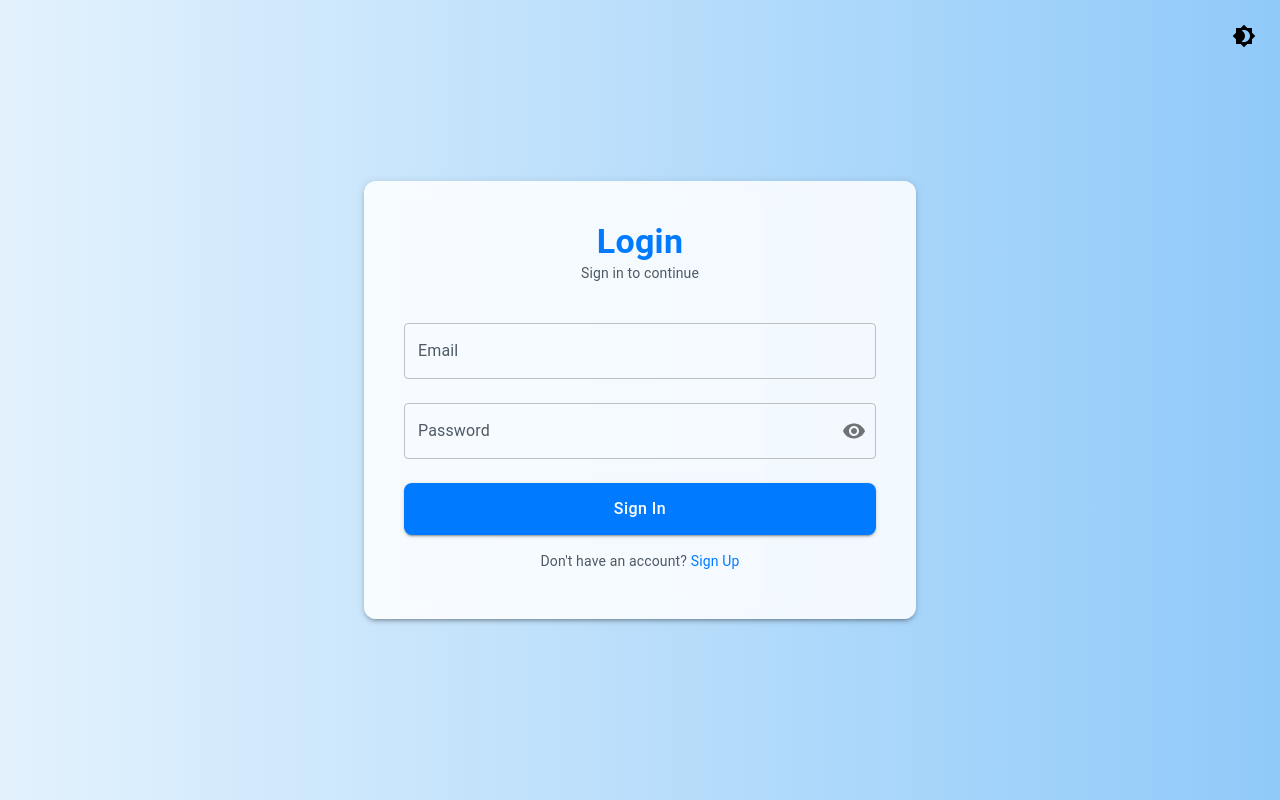
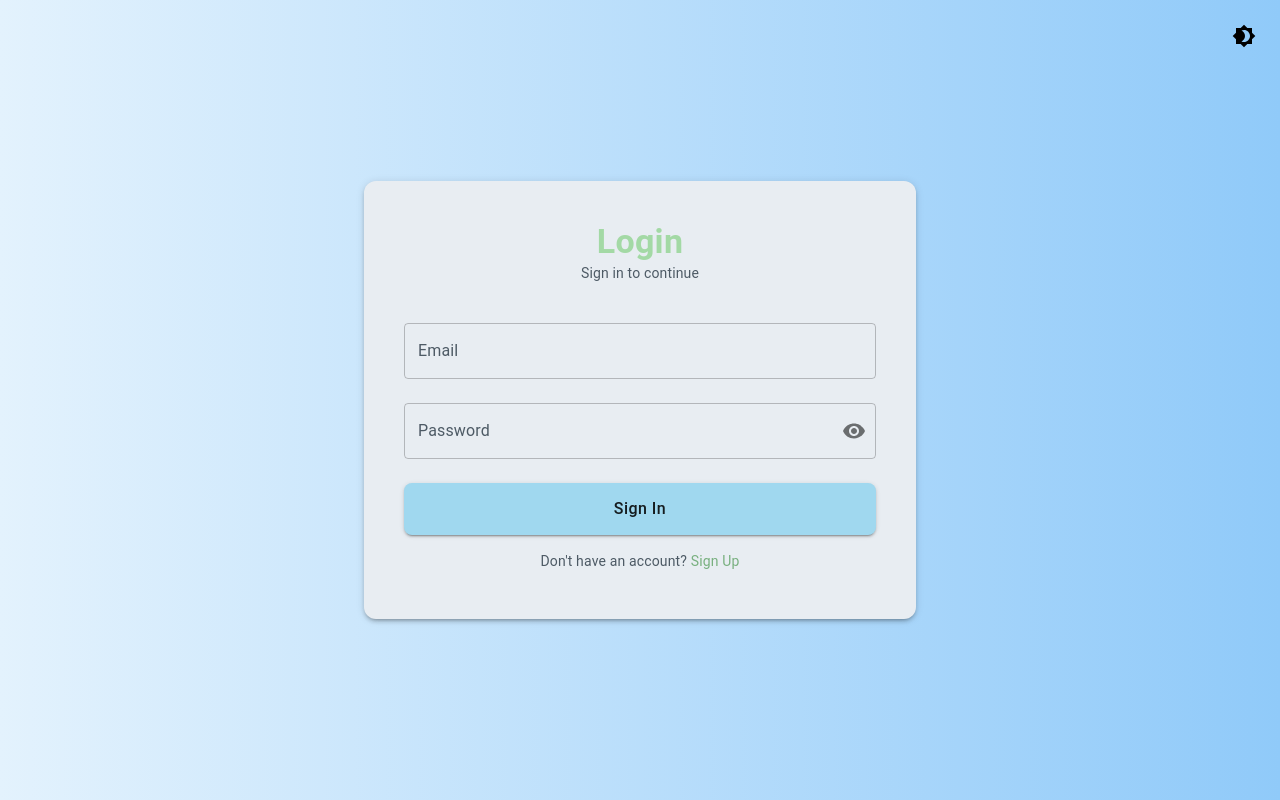
Before and after one commit to PietroDeBianchi/ReactVite-FE-Yarn, a React (Vite) app: page / in a window 1280 px wide. Built offline with nearby package versions, Linux system fonts and the light colour scheme.

Commit message:
fix: :lipstick:

```diff
--- a/src/pages/dashboard/Dashboard.tsx
+++ b/src/pages/dashboard/Dashboard.tsx
@@ -32,7 +32,7 @@ const Dashboard = () => {
                         width: 90,
                         height: 90,
                         margin: '0 auto',
-                        bgcolor: theme.palette.primary.light,
+                        bgcolor: theme.palette.primary.dark,
                         fontSize: '2rem',
                     }}
                 >
--- a/src/pages/login/Login.tsx
+++ b/src/pages/login/Login.tsx
@@ -65,14 +65,14 @@ const Login = () => {
                         borderRadius: 3,
                         boxShadow: 3,
                         backdropFilter: 'blur(10px)',
-                        backgroundColor: theme.palette.mode === 'light' ? 'rgba(255, 255, 255, 0.85)' : 'rgba(38, 50, 56, 0.85)',
+                        backgroundColor: theme.palette.background.paper,
                         transition: 'background-color 0.3s ease-in-out',
                     }}
                 >
                     <CardContent>
                         {/* Titolo */}
                         <Box sx={{ textAlign: 'center', mb: 3 }}>
-                            <Typography variant='h4' fontWeight='bold' color='primary'>
+                            <Typography variant='h4' fontWeight='bold' color='secondary'>
                                 Login
                             </Typography>
                             <Typography variant='body2' color='text.secondary'>
@@ -141,7 +141,7 @@ const Login = () => {
                                 to='/register'
                                 style={{
                                     textDecoration: 'none',
-                                    color: theme.palette.primary.main,
+                                    color: theme.palette.secondary.dark,
                                 }}
                             >
                                 Sign Up
--- a/src/pages/profile/Profile.tsx
+++ b/src/pages/profile/Profile.tsx
@@ -75,7 +75,7 @@ const Profile = () => {
                     boxShadow: 3,
                     textAlign: 'center',
                     backdropFilter: 'blur(10px)',
-                    backgroundColor: theme.palette.mode === 'light' ? 'rgba(255, 255, 255, 0.85)' : 'rgba(38, 50, 56, 0.85)',
+                    backgroundColor: theme.palette.background.paper,
                 }}
             >
                 <CardContent>
@@ -85,7 +85,7 @@ const Profile = () => {
                             width: 80,
                             height: 80,
                             margin: '0 auto',
-                            bgcolor: theme.palette.primary.main,
+                            bgcolor: theme.palette.primary.dark,
                             fontSize: '2rem',
                         }}
                     >
--- a/src/pages/register/Register.tsx
+++ b/src/pages/register/Register.tsx
@@ -105,7 +105,7 @@ const Register = () => {
                         borderRadius: 3,
                         boxShadow: 3,
                         backdropFilter: 'blur(10px)',
-                        backgroundColor: theme.palette.mode === 'light' ? 'rgba(255, 255, 255, 0.85)' : 'rgba(38, 50, 56, 0.85)',
+                        backgroundColor: theme.palette.background.paper,
                         transition: 'background-color 0.3s ease-in-out',
                     }}
                 >
@@ -228,7 +228,7 @@ const Register = () => {
                         {/* Login Redirect */}
                         <Typography variant='body2' sx={{ mt: 2, textAlign: 'center' }} color='text.secondary'>
                             Already have an account?{' '}
-                            <Link to='/' style={{ textDecoration: 'none', color: theme.palette.primary.main }}>
+                            <Link to='/' style={{ textDecoration: 'none', color: theme.palette.secondary.dark }}>
                                 Login
                             </Link>
                         </Typography>
--- a/src/theme/theme.ts
+++ b/src/theme/theme.ts
@@ -5,34 +5,34 @@ const lightPalette: ThemeOptions = {
     palette: {
         mode: "light",
         background: {
-            default: "#F7F9FC",
-            paper: "#E5E9F0",
+            default: "#F8FAFC",  // Bianco sporco
+            paper: "#E8EDF2",    // Grigio chiarissimo
         },
         text: {
             primary: "#2E3A47",
             secondary: "#4D5A65",
         },
         primary: {
-            main: "#007AFF",
-            light: "#66AFFF",
-            dark: "#005BB5",
+            main: "#A0D8EF",  // Azzurrino pastello
+            light: "#C2E7FF",
+            dark: "#78B6D9",
         },
         secondary: {
-            main: "#FF8A65",
-            light: "#FFB199",
-            dark: "#C75B39",
+            main: "#A3D9A5",  // Verde pastello
+            light: "#C5EAC8",
+            dark: "#78B07F",
         },
         success: {
             main: "#28C76F",
         },
         warning: {
-            main: "#FF9800",
+            main: "#FFA726",
         },
         error: {
-            main: "#FF3D57",
+            main: "#EF5350",
         },
         info: {
-            main: "#17A2B8",
+            main: "#42A5F5",
         },
     },
 };
@@ -42,34 +42,34 @@ const darkPalette: ThemeOptions = {
     palette: {
         mode: "dark",
         background: {
-            default: "#121926",
-            paper: "#252F3E",
+            default: "#1A202C",  // Grigio molto scuro
+            paper: "#2D3748",    // Grigio medio scuro
         },
         text: {
-            primary: "#D1D5DB",
-            secondary: "#A3ACB9",
+            primary: "#E0E6ED",
+            secondary: "#BFC8D6",
         },
         primary: {
-            main: "#0A84FF",
-            light: "#66B2FF",
-            dark: "#005BBB",
+            main: "#7AB7D8",  // Azzurrino pastello più scuro
+            light: "#A0D8EF",
+            dark: "#4D8EB5",
         },
         secondary: {
-            main: "#FF7043",
-            light: "#FFA07A",
-            dark: "#C75B39",
+            main: "#7AAE7D",  // Verde pastello più scuro
+            light: "#A3D9A5",
+            dark: "#4D7A55",
         },
         success: {
             main: "#28C76F",
         },
         warning: {
-            main: "#FF9800",
+            main: "#FFA726",
         },
         error: {
-            main: "#FF3D57",
+            main: "#EF5350",
         },
         info: {
-            main: "#17A2B8",
+            main: "#42A5F5",
         },
     },
 };
```
